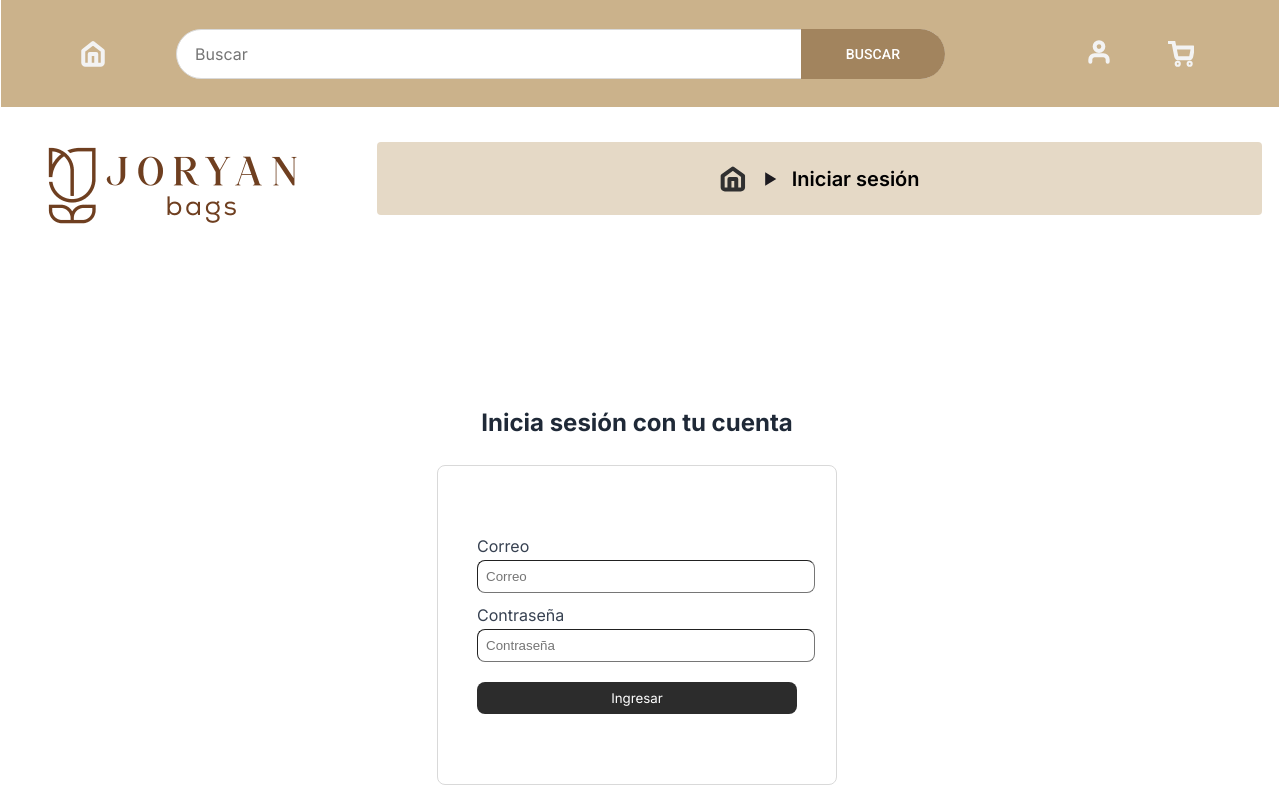
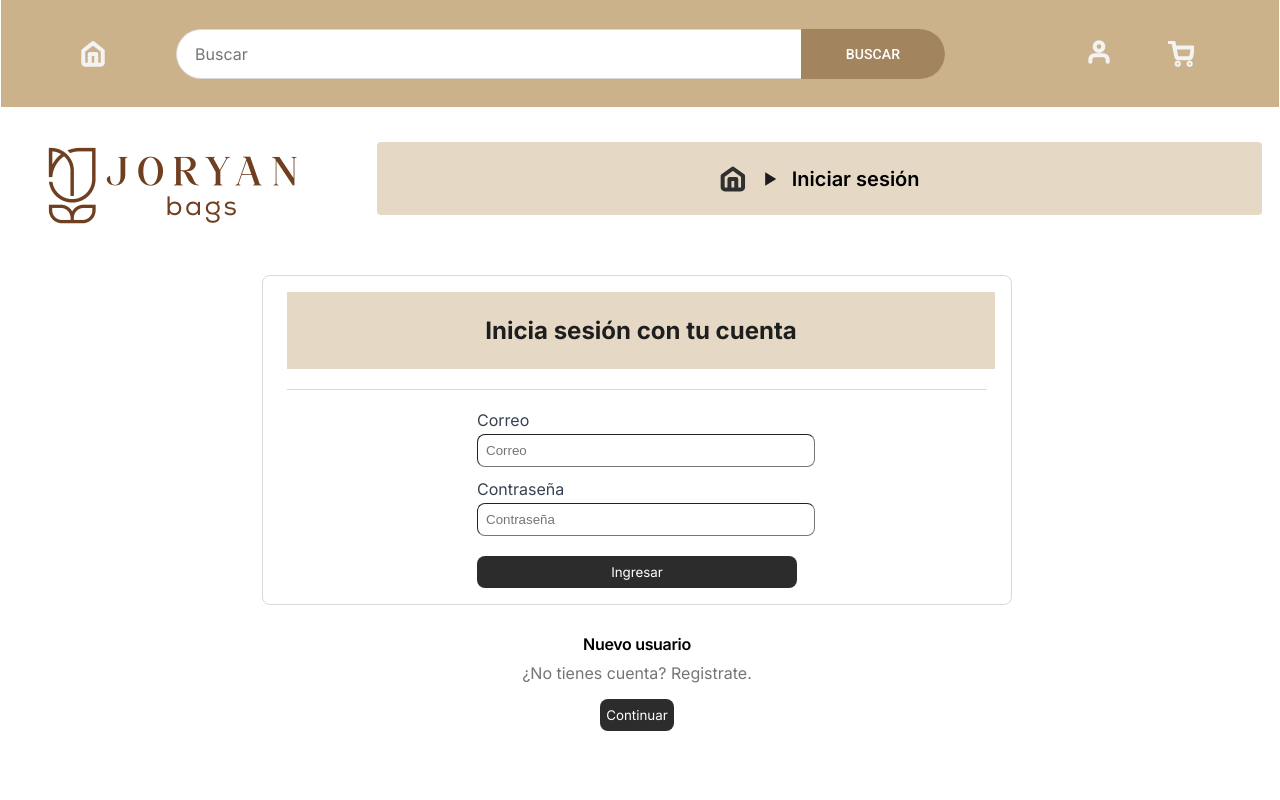
Before and after one commit to CamiloWG/ecommerce-joryanbags, an Angular app in the folder ecommerce-frontend/: page /login in a window 1280 px wide. Shown: the top 800 px of the page. Built offline with nearby package versions, Linux system fonts and the light colour scheme.

Commit message:
Ajustes de paginas: home, checkout y login

```diff
--- a/ecommerce-frontend/src/app/core/components/infopedido/infopedido.component.html
+++ b/ecommerce-frontend/src/app/core/components/infopedido/infopedido.component.html
@@ -1,17 +1,15 @@
 <div class="self-stretch flex flex-col items-start justify-start gap-space-600">
-  <!-- Información Personal -->
+
   <div class="self-stretch rounded-radius-200 bg-background-default-default border-border-default-default
               border-solid border-stroke-border box-border flex flex-row items-start justify-start flex-wrap
               content-start py-[22px] px-[23px] relative gap-space-600 min-w-[240px]">
 
-    <!-- Título -->
     <div class="font-subheading w-full bg-tan-200 p-2 text-body-size-medium text-text-default-default font-body-font-weight-strong">
       Información personal
     </div>
 
     <div class="w-full h-px bg-border-default-default"></div>
 
-    <!-- Nombre Completo -->
     <div class="w-full flex flex-col items-start justify-start p-2 gap-2">
       <label class="text-body-size-medium font-subheading">Nombre completo</label>
 
@@ -26,7 +24,6 @@
       </ng-template>
     </div>
 
-    <!-- Teléfono -->
     <div class="w-full flex flex-col items-start justify-start p-2 gap-2">
       <label class="text-body-size-medium font-subheading">Teléfono</label>
 
@@ -41,7 +38,6 @@
       </ng-template>
     </div>
 
-    <!-- Email -->
     <div class="w-full font-subheading flex flex-col items-start justify-start p-2 gap-2">
       <label class="text-body-size-medium font-subheading">Email</label>
 
@@ -55,21 +51,22 @@
         <input [(ngModel)]="email" class="w-full rounded-lg border border-border-default-default p-2 text-body-size-medium bg-background-default-default" placeholder="Ingresa tu correo" type="email"/>
       </ng-template>
     </div>
+    <button *ngIf="showButton"  class="w-full font-[550] py-2 mt-4 bg-background-brand-default text-text-brand-on-brand font-heading rounded-lg
+    border-border-neutral-secondary border-solid border-stroke-border hover:bg-white hover:text-black transition text-white cursor-pointer">
+      Guardar
+    </button>
   </div>
 
-  <!-- Información de Envío -->
   <div class="self-stretch rounded-radius-200 bg-background-default-default border-border-default-default
               border-solid border-stroke-border box-border flex flex-row items-start justify-start flex-wrap
               content-start py-[22px] px-[23px] relative gap-space-600 min-w-[240px]">
 
-    <!-- Título -->
     <div class="w-full font-subheading bg-tan-200 p-2 text-body-size-medium text-text-default-default font-body-font-weight-strong">
       Información de envío
     </div>
 
     <div class="w-full h-px bg-border-default-default my-1"></div>
 
-    <!-- Dirección -->
     <div class="w-full font-subheading flex flex-col items-start justify-start p-2 gap-2">
       <label class="text-body-size-medium font-subheading">Dirección</label>
 
@@ -84,7 +81,6 @@
       </ng-template>
     </div>
 
-    <!-- Departamento -->
     <div class="w-full font-subheading flex flex-col items-start justify-start p-2 gap-2">
       <label class="text-body-size-medium font-subheading">Departamento</label>
 
@@ -138,6 +134,10 @@
       <ng-template #editModeInformacionAdicional>
         <textarea [(ngModel)]="informacionAdicional" class="font-subheading border-border-default-default border-solid border-stroke-border bg-background-default-default h-[81px] w-auto [outline:none] self-stretch rounded-radius-200 box-border overflow-hidden shrink-0 flex flex-row items-start justify-start py-space-300 px-space-400 font-heading text-body-size-medium text-icon-default-tertiary min-w-[240px] min-h-[80px]" placeholder="Ingresa información adicional" rows="4" cols="48"></textarea>
       </ng-template>
+      <button *ngIf="showButton"  class="w-full font-[550] py-2 mt-4 bg-background-brand-default text-text-brand-on-brand font-heading rounded-lg
+      border-border-neutral-secondary border-solid border-stroke-border hover:bg-white hover:text-black transition text-white cursor-pointer">
+        Guardar
+      </button>
     </div>
   </div>
 
--- a/ecommerce-frontend/src/app/pages/home/home.component.html
+++ b/ecommerce-frontend/src/app/pages/home/home.component.html
@@ -3,8 +3,8 @@
 <div class="pb-10">
     <header-menu class="w-full"></header-menu>
 
-    <section class="w-[1429px] mx-auto flex flex-row items-start justify-start pt-0 px-[21px] pb-[223px] box-border max-w-full lg:pb-[145px] lg:box-border mq750:pb-[94px] mq750:box-border">
-        <div class="flex flex-row items-start justify-start gap-[20px] max-w-full mq750:gap-4">
+    <section class="mx-auto w-[98%] relative bg-background-default-default overflow-hidden flex flex-col items-start justify-start pt-0 px-px pb-[109px] box-border gap-3.5 leading-[normal] tracking-[normal]">
+        <div class="mx-auto flex flex-row items-start justify-start gap-[20px] max-w-full mq750:gap-4">
             <div class="flex flex-col">
                 <div class="w-[307px] h-[121px] rounded-8xs overflow-hidden shrink-0 flex flex-row items-start justify-start p-xl box-border">
                     <img class="w-[81px] relative max-h-full object-cover" alt="" src="assets/images/logo-icono.png" />
--- a/ecommerce-frontend/src/app/pages/login/login.component.html
+++ b/ecommerce-frontend/src/app/pages/login/login.component.html
@@ -13,23 +13,21 @@
       </div>
     </section>
 
-    <div class="flex items-center justify-center min-h-screen w-full">
-      <section class="w-[1000px] flex flex-col items-center justify-center pt-0 px-[21px] pb-[100px] box-border max-w-full mq1050:pb-[80px] mq1050:box-border mx-auto">
+    <div class="items-center justify-center min-h-screen w-full">
+      <section class=" w-[60%] flex-col items-center justify-center pb-[100px] box-border  mx-auto">
         <div class="flex flex-col items-center justify-center gap-5 max-w-full mq1050:gap-3">
-          <div class="w-[1098px] flex flex-row items-center justify-between gap-5 max-w-full mq1050:flex-wrap">
-            <div class="flex flex-col items-center justify-center pt-[30px] px-0 pb-0 box-border max-w-full">
-              <div class="self-stretch h-[29px] relative font-subheading"></div>
-            </div>
-          </div>
 
           <div class="self-stretch h-[auto] flex flex-row items-center justify-center max-w-full">
-            <div class="self-stretch w-[1305px] flex flex-col items-center justify-center gap-[20px] max-w-full mq1050:gap-[15px]">
-
-              <h1 class="text-3xl font-bold text-gray-800 mb-2 mt-[-10px] font-subheading">Inicia sesión con tu cuenta</h1>
+            <div class="self-stretch w-[100%] flex flex-col items-center justify-center gap-[20px] max-w-full mq1050:gap-[15px]">
 
               <form (ngSubmit)="onLogin()" class="m-0 rounded-radius-200 bg-background-default-default border-border-default-default border-solid
               border-stroke-border box-border flex flex-col items-center justify-center py-4 px-6
-              w-full max-w-[400px] min-h-[320px] z-[1]" data-scroll-to="formContact">
+              w-full min-h-[320px] z-[1]" data-scroll-to="formContact">
+
+              <div class="mx-auto font-subheading w-full bg-tan-200 p-1 text-body-size-medium text-text-default-default font-body-font-weight-strong">
+                <h1 class="text-center">Inicia sesión con tu cuenta</h1>
+              </div>
+              <div class="w-full h-px bg-border-default-default my-5"></div>
 
                 <div class="flex flex-col w-full max-w-[320px]">
                   <label class="font-subheading text-gray-700 text-left mb-1">Correo</label>
```
